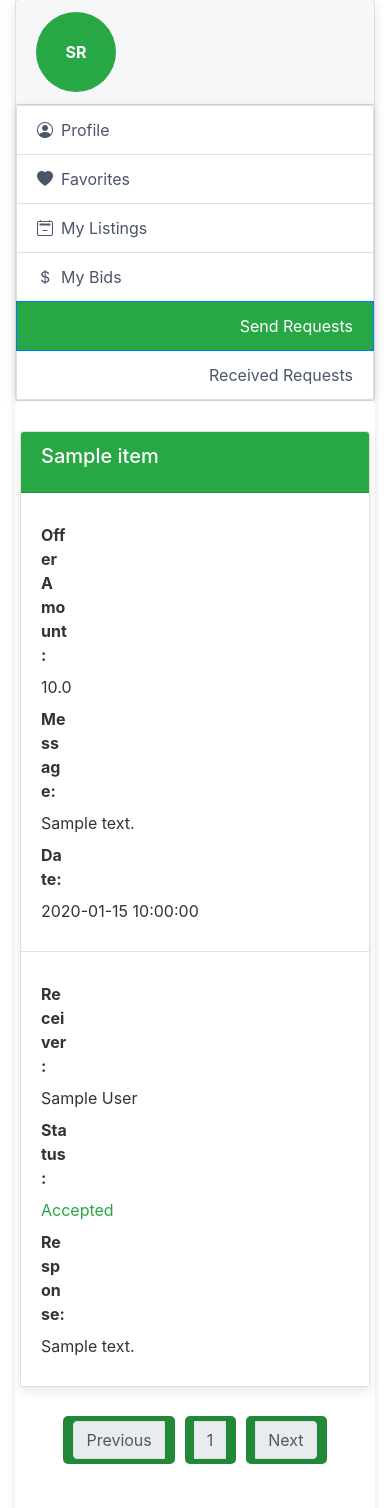
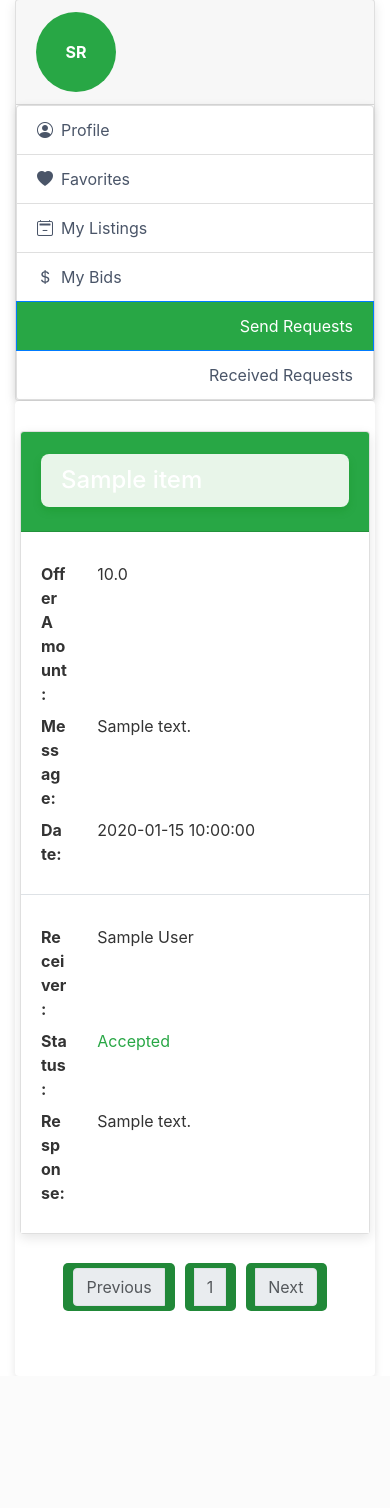
Before and after one commit to thogb/CITS5505-group-project, a Flask app: page /me/send-requests in a window 390 px wide. Shown: the part 513-2021 px from the top of the page. After the commit the page ends 1824 px from the top, so only its background shows below. Run offline with Flask 3, Linux system fonts and the light colour scheme; a user stored in the database is signed in; tables that the repository leaves empty hold one stand-in row (values such as "Sample post"); some libraries are stand-ins or nearby versions.

Commit message:
add ui for item-card

```diff
--- a/app/static/css/me-base.css
+++ b/app/static/css/me-base.css
@@ -243,9 +243,18 @@ body {
   background-color: #218838;
 }
 
-/* 响应式设计 */
-@media (max-width: 768px) {
-  .row {
-      flex-direction: column;
-  }
+.card-title {
+  background-color: #e8f5e9;
+  padding: 12px 20px;
+  margin-top: 10px;
+  box-shadow: 0 4px 8px rgba(0, 128, 0, 0.2);
+  font-size: 1.5rem;
+  border-radius: 8px;
+  transition: all 0.3s ease-in-out;
+  color: #2E7D32;
 }
+
+.card-title:hover {
+  background-color: #4CAF50;
+  color: white;
+}
```
Also changed, not shown: app/templates/me/macros/item-card.html (+7 -7 lines).
